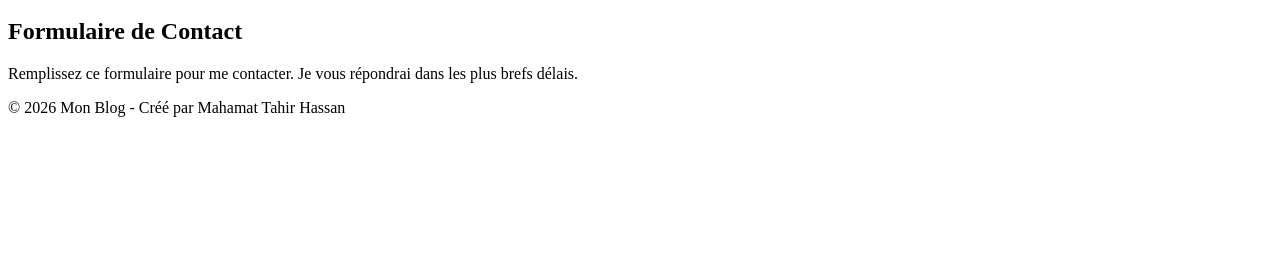
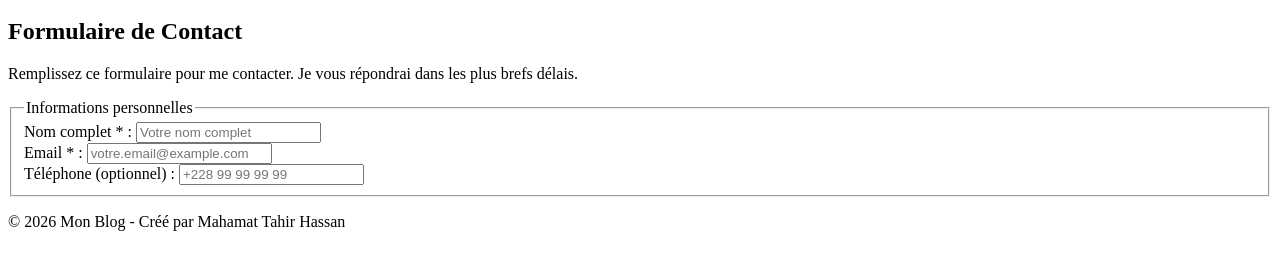
Before and after one commit to Mahamattahir66/ipnet-it130-mahamat-tahirhassan, a plain HTML site: page contact.html in a window 1280 px wide. Shown: the part 136-406 px from the top of the page. Drawn offline with Linux system fonts and the light colour scheme.

Commit message:
Ajout du formulaire : informations personnelles

```diff
--- a/contact.html
+++ b/contact.html
@@ -23,7 +23,40 @@
             <h2>Formulaire de Contact</h2>
             <p>Remplissez ce formulaire pour me contacter. Je vous répondrai dans les plus brefs délais.</p>
 
-            <!-- Le formulaire sera ajouté ici -->
+            <form action="#" method="post">
+
+    <!-- Groupe 1 : Informations personnelles -->
+    <fieldset>
+        <legend>Informations personnelles</legend>
+
+        <!-- Champ Nom -->
+        <div>
+            <label for="nom">Nom complet <span aria-hidden="true">*</span> :</label>
+            <input type="text" id="nom" name="nom"
+                   placeholder="Votre nom complet"
+                   required minlength="2" maxlength="50">
+        </div>
+
+        <!-- Champ Email -->
+        <div>
+            <label for="email">Email <span aria-hidden="true">*</span> :</label>
+            <input type="email" id="email" name="email"
+                   placeholder="votre.email@example.com"
+                   required>
+        </div>
+
+        <!-- Champ Téléphone -->
+        <div>
+            <label for="telephone">Téléphone (optionnel) :</label>
+            <input type="tel" id="telephone" name="telephone"
+                   placeholder="+228 99 99 99 99"
+                   pattern="[+0-9 ]{8,20}">
+        </div>
+    </fieldset>
+
+    <!-- LA SUITE DU FORMULAIRE SERA AJOUTÉE ICI -->
+
+</form>
         </section>
     </main>
 
```
